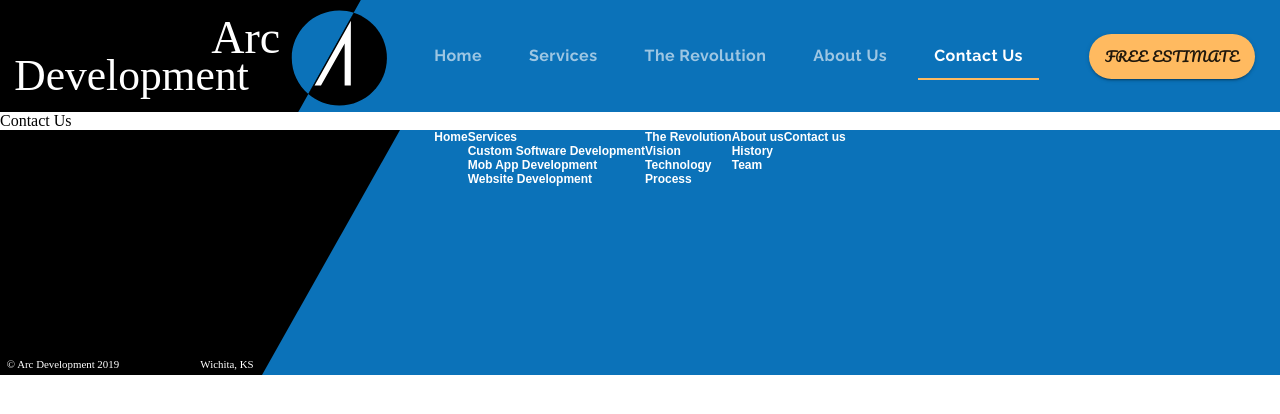
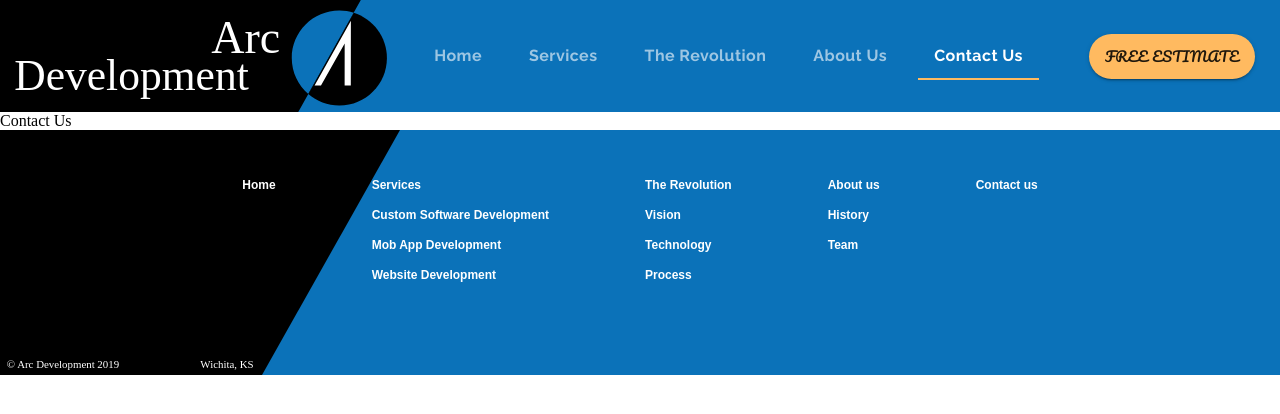
Before and after one commit to dejanV91/materialUiPractice, a React (Create React App) app: page /contactus in a window 1280 px wide. Shown: the top 414 px of the page. Built offline with nearby package versions, Linux system fonts and the light colour scheme.

Commit message:
Using Grids - Navigation

```diff
--- a/src/components/ui/Footer.js
+++ b/src/components/ui/Footer.js
@@ -1,4 +1,5 @@
 import React from "react";
+import { Link } from "react-router-dom";
 import { makeStyles } from "tss-react/mui";
 import footerAdornment from "../../assets/Footer Adornment.svg";
 import Grid from "@mui/material/Grid";
@@ -28,6 +29,10 @@ const useStyles = makeStyles()((theme) => ({
     fontFamily: "Arial",
     fontSize: "0.75rem",
     fontWeight: "bold",
+    textDecoration: "none",
+  },
+  gridItem: {
+    margin: "3em",
   },
 }));
 
@@ -37,59 +42,78 @@ export default function Footer() {
   return (
     <footer className={classes.footer}>
       <Grid container justifyContent="center" className={classes.mainContainer}>
-        <Grid item className={classes.link}>
-          <Grid container direction="column">
-            <Grid item className={classes.link}>
+        <Grid item className={classes.gridItem}>
+          <Grid container direction="column" spacing={2}>
+            <Grid item component={Link} to="/" className={classes.link}>
               Home
             </Grid>
           </Grid>
         </Grid>
-        <Grid item>
-          <Grid container direction="column">
-            <Grid className={classes.link}>Services</Grid>
-          </Grid>
-          <Grid container direction="column">
-            <Grid className={classes.link}>Custom Software Development</Grid>
-          </Grid>
-          <Grid container direction="column">
-            <Grid className={classes.link}>Mob App Development</Grid>
-          </Grid>
-          <Grid container direction="column">
-            <Grid className={classes.link}>Website Development</Grid>
+        <Grid item className={classes.gridItem}>
+          <Grid container direction="column" spacing={2}>
+            <Grid item component={Link} to="/services" className={classes.link}>
+              Services
+            </Grid>
+            <Grid item component={Link} to="/customs" className={classes.link}>
+              Custom Software Development
+            </Grid>
+
+            <Grid item component={Link} to="/mobile" className={classes.link}>
+              Mob App Development
+            </Grid>
+
+            <Grid item component={Link} to="/website" className={classes.link}>
+              Website Development
+            </Grid>
           </Grid>
         </Grid>
-        <Grid item>
-          <Grid container direction="column">
-            <Grid item className={classes.link}>
+        <Grid item className={classes.gridItem}>
+          <Grid container direction="column" spacing={2}>
+            <Grid
+              item
+              component={Link}
+              to="/revolution"
+              className={classes.link}
+            >
               The Revolution
             </Grid>
-            <Grid item className={classes.link}>
+            <Grid item component={Link} to="/vision" className={classes.link}>
               Vision
             </Grid>
-            <Grid item className={classes.link}>
+            <Grid
+              item
+              component={Link}
+              to="/tehnology"
+              className={classes.link}
+            >
               Technology
             </Grid>
-            <Grid item className={classes.link}>
+            <Grid item component={Link} to="/process" className={classes.link}>
               Process
             </Grid>
           </Grid>
         </Grid>
-        <Grid item>
-          <Grid container direction="column">
-            <Grid item className={classes.link}>
+        <Grid item className={classes.gridItem}>
+          <Grid container direction="column" spacing={2}>
+            <Grid item component={Link} to="/aboutus" className={classes.link}>
               About us
             </Grid>
-            <Grid item className={classes.link}>
+            <Grid item component={Link} to="/aboutus" className={classes.link}>
               History
             </Grid>
-            <Grid item className={classes.link}>
+            <Grid item component={Link} to="/aboutus" className={classes.link}>
               Team
             </Grid>
           </Grid>
         </Grid>
-        <Grid item>
-          <Grid container direction="column">
-            <Grid item className={classes.link}>
+        <Grid item className={classes.gridItem}>
+          <Grid container direction="column" spacing={2}>
+            <Grid
+              item
+              component={Link}
+              to="/contactus"
+              className={classes.link}
+            >
               Contact us
             </Grid>
           </Grid>
```
